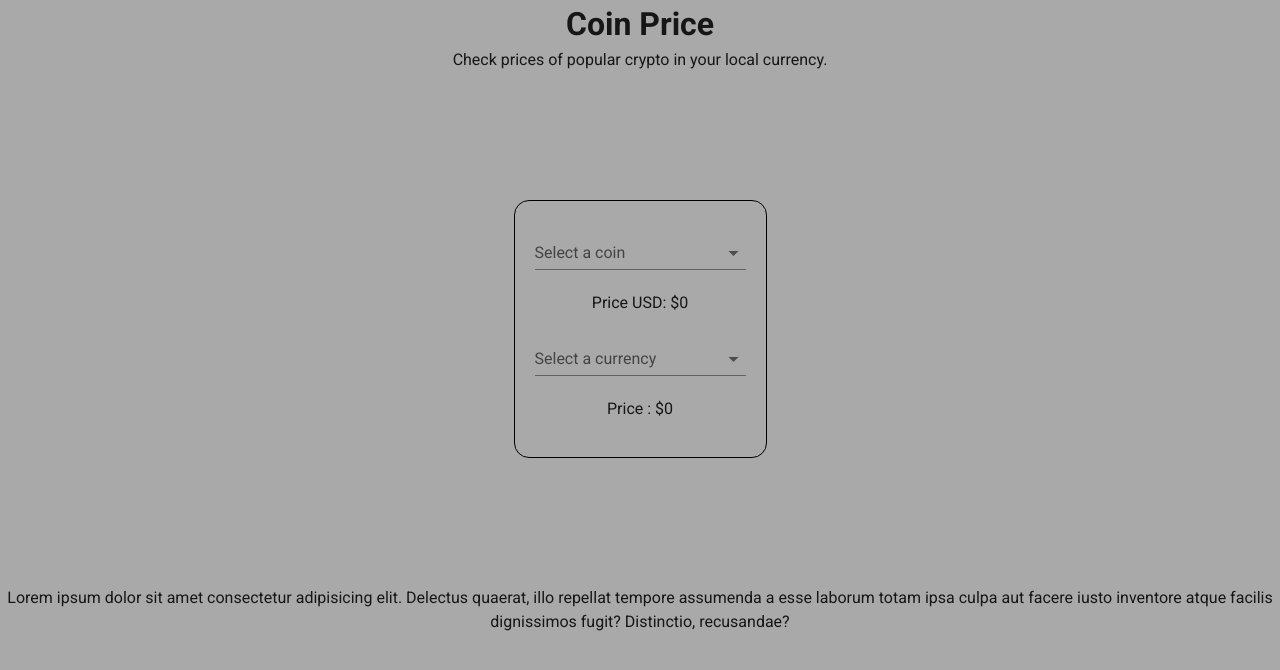
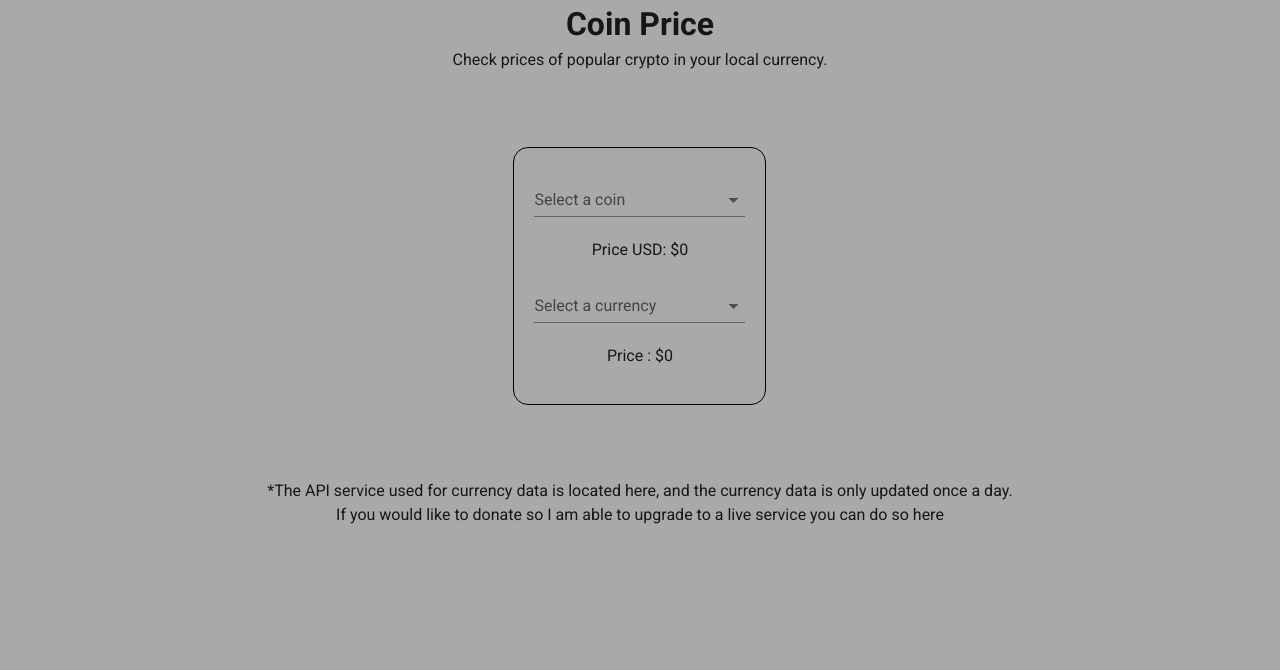
Before and after one commit to Schollar/crypto_converter, a Vue app: page / in a window 1280 px wide. Shown: the top 670 px of the page. Built offline with nearby package versions, Linux system fonts and the light colour scheme; no server answers.

Commit message:
Started adding content to footer component

```diff
--- a/src/components/CryptoConverterForm.vue
+++ b/src/components/CryptoConverterForm.vue
@@ -71,7 +71,6 @@ export default {
   data() {
     return {
       crypto_data: undefined,
-      converted_price: 0,
       selected: {
         priceUsd: 0,
       },
--- a/src/components/PageFooter.vue
+++ b/src/components/PageFooter.vue
@@ -1,10 +1,13 @@
 <template>
   <div class="footer_container">
-    <p>
-      Lorem ipsum dolor sit amet consectetur adipisicing elit. Delectus quaerat,
-      illo repellat tempore assumenda a esse laborum totam ipsa culpa aut facere
-      iusto inventore atque facilis dignissimos fugit? Distinctio, recusandae?
-    </p>
+    <section class="info_container">
+      <p>
+        *The API service used for currency data is located <span>here</span>,
+        and the currency data is only updated once a day.<br />
+        If you would like to donate so I am able to upgrade to a live service
+        you can do so <span>here</span>
+      </p>
+    </section>
   </div>
 </template>
 
```
